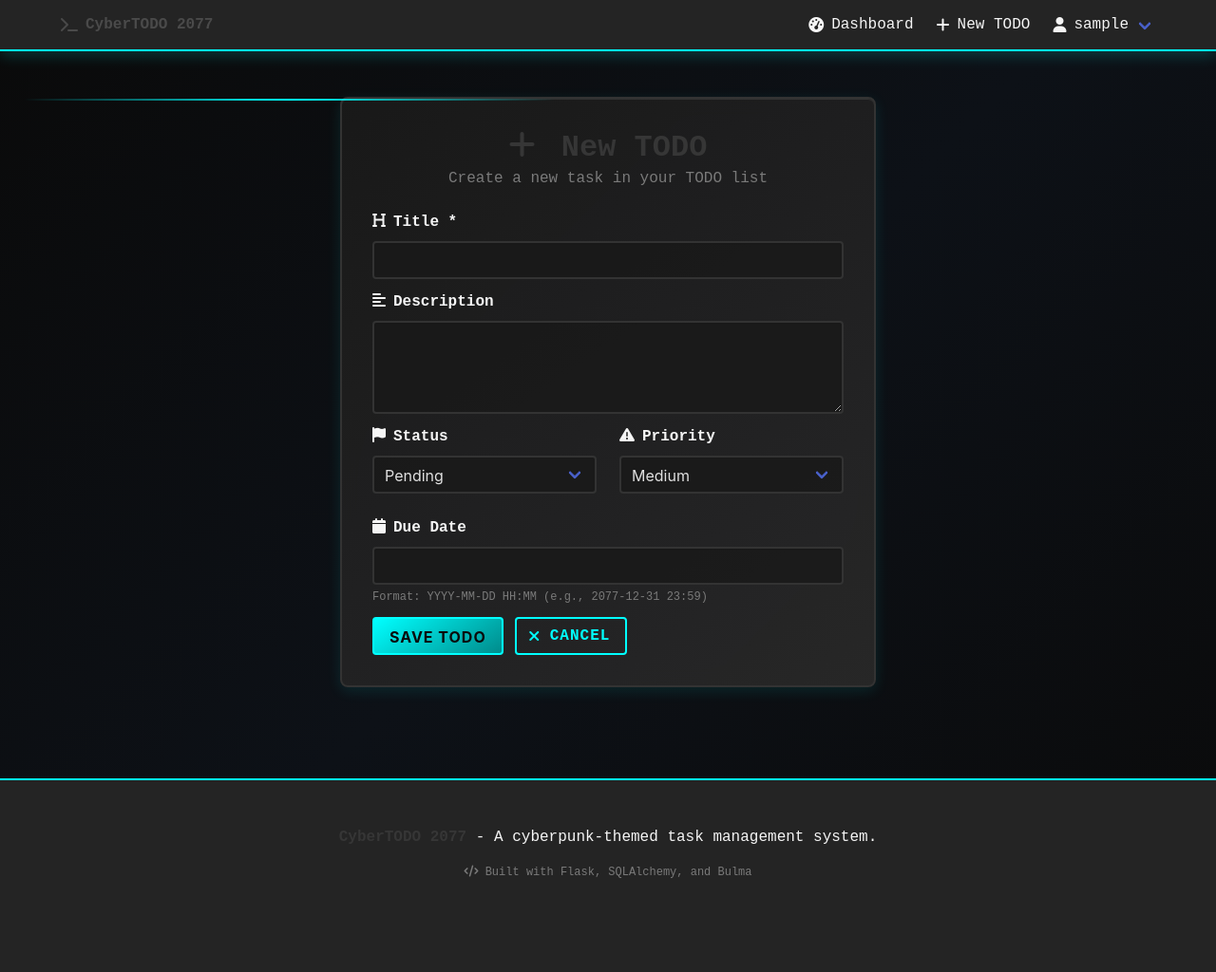
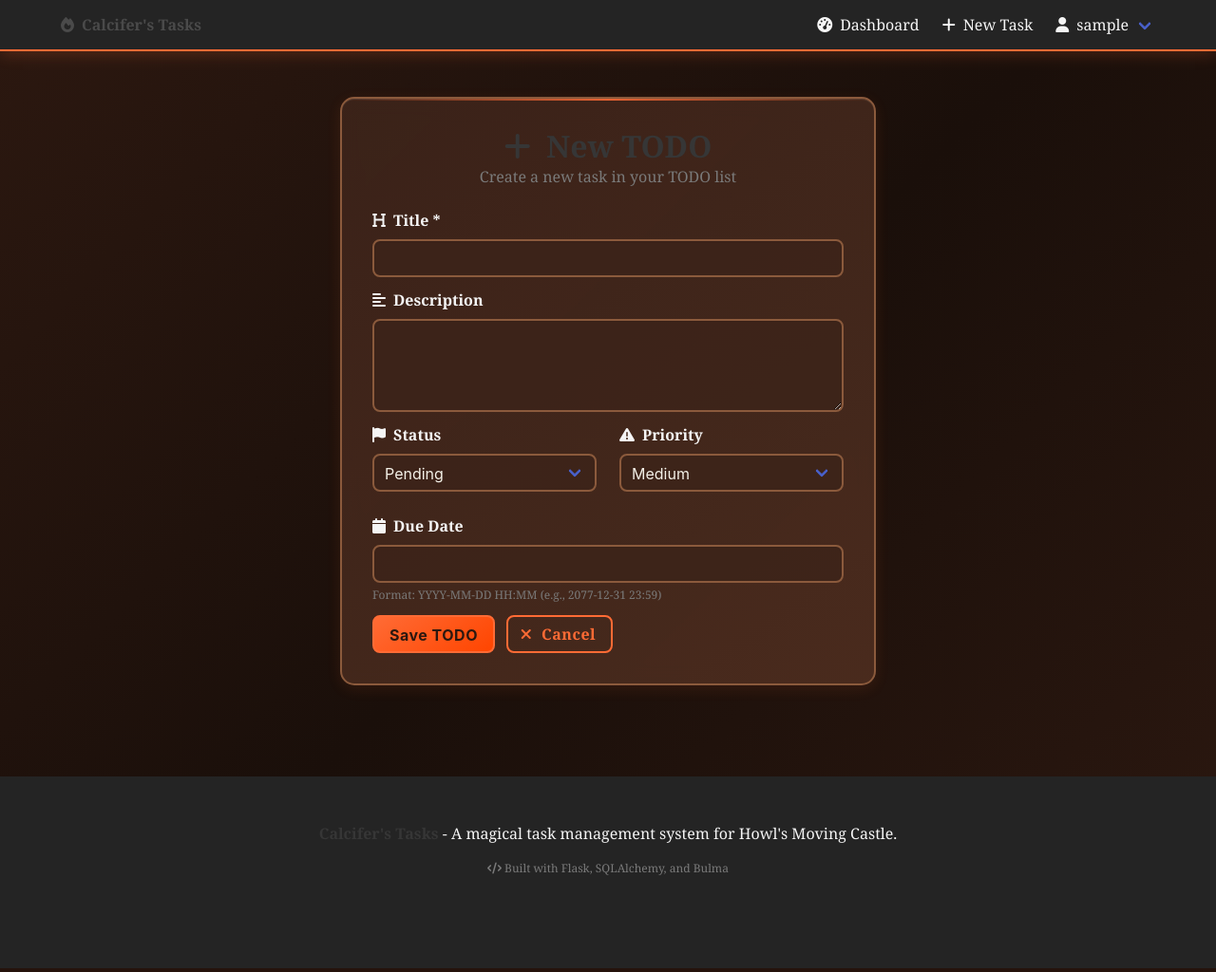
Before and after one commit to jschroeder-mips/testing_copilot_agent, a Flask app: page /todo/new in a window 1280 px wide. Shown: the whole page at 95% size. Run offline with Flask 3, Linux system fonts and the light colour scheme; the visitor is signed in with stand-in values (Sample User, id 1); some libraries are stand-ins or nearby versions.

Commit message:
Transform theme to Studio Ghibli: CSS colors, branding, and index page
Co-authored-by: jschroeder-mips <224162066+jschroeder-mips@users.noreply.github.com>

```diff
--- a/app/static/css/cyberpunk.css
+++ b/app/static/css/ghibli.css
@@ -1,35 +1,51 @@
-/* CyberTODO 2077 - Cyberpunk Theme CSS */
+/* Calcifer's Tasks - Studio Ghibli Theme CSS */
 
 :root {
-    --cyber-primary: #00ffff;
-    --cyber-secondary: #ff00ff;
-    --cyber-accent: #ffff00;
-    --cyber-dark: #0a0a0a;
-    --cyber-dark-alt: #1a1a1a;
-    --cyber-dark-ter: #2a2a2a;
-    --cyber-text: #e0e0e0;
-    --cyber-text-dim: #a0a0a0;
-    --cyber-border: #333333;
-    --cyber-glow: 0 0 10px;
+    --ghibli-primary: #ff6b35;
+    --ghibli-secondary: #f7931e;
+    --ghibli-accent: #ffd23f;
+    --ghibli-fire: #ff4500;
+    --ghibli-warm: #2c1810;
+    --ghibli-warm-alt: #3d241a;
+    --ghibli-warm-ter: #4e2e1f;
+    --ghibli-text: #f4f1e8;
+    --ghibli-text-dim: #d4c5a9;
+    --ghibli-border: #8b5a3c;
+    --ghibli-glow: 0 0 15px;
+    --ghibli-nature: #7d8471;
+    --ghibli-earth: #8b5a3c;
 }
 
 /* Global Styles */
 body {
-    background: linear-gradient(135deg, var(--cyber-dark) 0%, #0d1117 50%, var(--cyber-dark) 100%);
-    font-family: 'Courier New', monospace;
-    color: var(--cyber-text);
+    background: linear-gradient(135deg, var(--ghibli-warm) 0%, #1a0f0a 50%, var(--ghibli-warm) 100%);
+    font-family: 'Georgia', 'Times New Roman', serif;
+    color: var(--ghibli-text);
     min-height: 100vh;
 }
 
-/* Cyberpunk Panel */
-.cyber-panel {
-    background: linear-gradient(145deg, rgba(26, 26, 26, 0.9), rgba(42, 42, 42, 0.9));
-    border: 2px solid var(--cyber-border);
-    border-radius: 8px;
+/* Ghibli Panel */
+.ghibli-panel {
+    background: linear-gradient(145deg, rgba(61, 36, 26, 0.9), rgba(78, 46, 31, 0.9));
+    border: 2px solid var(--ghibli-border);
+    border-radius: 15px;
     padding: 2rem;
     box-shadow:
-        0 4px 15px rgba(0, 255, 255, 0.1),
-        inset 0 1px 0 rgba(255, 255, 255, 0.1);
+        0 4px 15px rgba(255, 107, 53, 0.1),
+        inset 0 1px 0 rgba(244, 241, 232, 0.1);
+    position: relative;
+    backdrop-filter: blur(10px);
+}
+
+/* Panel classes for backwards compatibility */
+.cyber-panel {
+    background: linear-gradient(145deg, rgba(61, 36, 26, 0.9), rgba(78, 46, 31, 0.9));
+    border: 2px solid var(--ghibli-border);
+    border-radius: 15px;
+    padding: 2rem;
+    box-shadow:
+        0 4px 15px rgba(255, 107, 53, 0.1),
+        inset 0 1px 0 rgba(244, 241, 232, 0.1);
     position: relative;
     backdrop-filter: blur(10px);
 }
@@ -41,122 +57,150 @@ body {
     left: 0;
     right: 0;
     height: 2px;
-    background: linear-gradient(90deg, transparent, var(--cyber-primary), transparent);
-    animation: cyber-scan 3s linear infinite;
+    background: linear-gradient(90deg, transparent, var(--ghibli-primary), transparent);
+    animation: fire-glow 4s ease-in-out infinite;
 }
 
-@keyframes cyber-scan {
-    0% { transform: translateX(-100%); }
-    100% { transform: translateX(100%); }
+@keyframes fire-glow {
+    0%, 100% { opacity: 0.3; }
+    50% { opacity: 1; }
 }
 
 /* Buttons */
+.ghibli-button-primary,
 .cyber-button-primary,
+.button.ghibli-button-primary,
 .button.cyber-button-primary {
-    background: linear-gradient(145deg, var(--cyber-primary), #008b8b);
-    border: 2px solid var(--cyber-primary);
-    color: var(--cyber-dark);
+    background: linear-gradient(145deg, var(--ghibli-primary), var(--ghibli-fire));
+    border: 2px solid var(--ghibli-primary);
+    color: var(--ghibli-warm);
     font-weight: bold;
-    text-transform: uppercase;
-    letter-spacing: 1px;
+    letter-spacing: 0.5px;
     transition: all 0.3s ease;
     position: relative;
     overflow: hidden;
+    border-radius: 8px;
 }
 
+.ghibli-button-primary:hover,
 .cyber-button-primary:hover,
+.button.ghibli-button-primary:hover,
 .button.cyber-button-primary:hover {
-    background: var(--cyber-primary);
-    box-shadow: var(--cyber-glow) var(--cyber-primary);
+    background: var(--ghibli-secondary);
+    box-shadow: var(--ghibli-glow) var(--ghibli-primary);
     transform: translateY(-2px);
 }
 
+.ghibli-button-secondary,
 .cyber-button-secondary,
+.button.ghibli-button-secondary,
 .button.cyber-button-secondary {
     background: transparent;
-    border: 2px solid var(--cyber-primary);
-    color: var(--cyber-primary);
+    border: 2px solid var(--ghibli-primary);
+    color: var(--ghibli-primary);
     font-weight: bold;
-    text-transform: uppercase;
-    letter-spacing: 1px;
+    letter-spacing: 0.5px;
     transition: all 0.3s ease;
+    border-radius: 8px;
 }
 
+.ghibli-button-secondary:hover,
 .cyber-button-secondary:hover,
+.button.ghibli-button-secondary:hover,
 .button.cyber-button-secondary:hover {
-    background: var(--cyber-primary);
-    color: var(--cyber-dark);
-    box-shadow: var(--cyber-glow) var(--cyber-primary);
+    background: var(--ghibli-primary);
+    color: var(--ghibli-warm);
+    box-shadow: var(--ghibli-glow) var(--ghibli-primary);
 }
 
 /* Form Elements */
+.ghibli-input,
 .cyber-input,
+.input.ghibli-input,
 .input.cyber-input,
+.textarea.ghibli-input,
 .textarea.cyber-input {
-    background: rgba(26, 26, 26, 0.8);
-    border: 2px solid var(--cyber-border);
-    color: var(--cyber-text);
+    background: rgba(61, 36, 26, 0.8);
+    border: 2px solid var(--ghibli-border);
+    color: var(--ghibli-text);
     transition: all 0.3s ease;
+    border-radius: 8px;
 }
 
+.ghibli-input:focus,
 .cyber-input:focus,
+.input.ghibli-input:focus,
 .input.cyber-input:focus,
+.textarea.ghibli-input:focus,
 .textarea.cyber-input:focus {
-    border-color: var(--cyber-primary);
-    box-shadow: var(--cyber-glow) var(--cyber-primary);
+    border-color: var(--ghibli-primary);
+    box-shadow: var(--ghibli-glow) var(--ghibli-primary);
 }
 
+.ghibli-select select,
 .cyber-select select,
+.select.ghibli-select select,
 .select.cyber-select select {
-    background: rgba(26, 26, 26, 0.8);
-    border: 2px solid var(--cyber-border);
-    color: var(--cyber-text);
+    background: rgba(61, 36, 26, 0.8);
+    border: 2px solid var(--ghibli-border);
+    color: var(--ghibli-text);
     transition: all 0.3s ease;
+    border-radius: 8px;
 }
 
+.ghibli-select select:focus,
 .cyber-select select:focus,
+.select.ghibli-select select:focus,
 .select.cyber-select select:focus {
-    border-color: var(--cyber-primary);
-    box-shadow: var(--cyber-glow) var(--cyber-primary);
+    border-color: var(--ghibli-primary);
+    box-shadow: var(--ghibli-glow) var(--ghibli-primary);
 }
 
 /* Navigation */
 .navbar {
-    border-bottom: 2px solid var(--cyber-primary);
-    box-shadow: 0 4px 15px rgba(0, 255, 255, 0.2);
+    border-bottom: 2px solid var(--ghibli-primary);
+    box-shadow: 0 4px 15px rgba(255, 107, 53, 0.2);
 }
 
 .navbar-item:hover {
-    background-color: rgba(0, 255, 255, 0.1);
-    color: var(--cyber-primary);
+    background-color: rgba(255, 107, 53, 0.1);
+    color: var(--ghibli-primary);
 }
 
 .navbar-dropdown {
-    border: 2px solid var(--cyber-primary);
-    box-shadow: var(--cyber-glow) var(--cyber-primary);
+    border: 2px solid var(--ghibli-primary);
+    box-shadow: var(--ghibli-glow) var(--ghibli-primary);
 }
 
 /* Notifications */
+.ghibli-notification,
 .cyber-notification {
-    border-left: 4px solid var(--cyber-primary);
-    background: rgba(26, 26, 26, 0.9);
+    border-left: 4px solid var(--ghibli-primary);
+    background: rgba(61, 36, 26, 0.9);
     backdrop-filter: blur(10px);
+    border-radius: 8px;
 }
 
 /* Tags */
+.ghibli-tag-pending,
 .cyber-tag-pending {
-    background: linear-gradient(145deg, #ffeb3b, #fbc02d);
-    color: var(--cyber-dark);
+    background: linear-gradient(145deg, var(--ghibli-accent), #f4a261);
+    color: var(--ghibli-warm);
+    border-radius: 12px;
 }
 
+.ghibli-tag-in_progress,
 .cyber-tag-in_progress {
-    background: linear-gradient(145deg, #2196f3, #1976d2);
+    background: linear-gradient(145deg, var(--ghibli-secondary), #e76f51);
     color: white;
+    border-radius: 12px;
 }
 
+.ghibli-tag-completed,
 .cyber-tag-completed {
-    background: linear-gradient(145deg, #4caf50, #388e3c);
+    background: linear-gradient(145deg, var(--ghibli-nature), #95a472);
     color: white;
+    border-radius: 12px;
 }
 
 /* TODO Items */
--- a/app/templates/base.html
+++ b/app/templates/base.html
@@ -3,14 +3,14 @@
 <head>
     <meta charset="UTF-8">
     <meta name="viewport" content="width=device-width, initial-scale=1.0">
-    <title>{% block title %}CyberTODO - 2077{% endblock %}</title>
+    <title>{% block title %}Calcifer's Tasks - Moving Castle{% endblock %}</title>
 
     <!-- Bulma CSS -->
     <link rel="stylesheet" href="https://cdn.jsdelivr.net/npm/bulma@0.9.4/css/bulma.min.css">
     <!-- FontAwesome -->
     <link rel="stylesheet" href="https://cdnjs.cloudflare.com/ajax/libs/font-awesome/6.4.0/css/all.min.css">
-    <!-- Custom Cyberpunk CSS -->
-    <link rel="stylesheet" href="{{ url_for('static', filename='css/cyberpunk.css') }}">
+    <!-- Custom Ghibli CSS -->
+    <link rel="stylesheet" href="{{ url_for('static', filename='css/ghibli.css') }}">
 
     {% block head %}{% endblock %}
 </head>
@@ -20,8 +20,8 @@
         <div class="container">
             <div class="navbar-brand">
                 <a class="navbar-item has-text-cyan" href="{{ url_for('main.index') }}">
-                    <i class="fas fa-terminal mr-2"></i>
-                    <strong>CyberTODO 2077</strong>
+                    <i class="fas fa-fire mr-2"></i>
+                    <strong>Calcifer's Tasks</strong>
                 </a>
                 <a role="button" class="navbar-burger has-text-cyan" id="navbar-burger">
                     <span></span>
@@ -37,7 +37,7 @@
                             <i class="fas fa-tachometer-alt mr-2"></i>Dashboard
                         </a>
                         <a class="navbar-item has-text-light" href="{{ url_for('main.new_todo') }}">
-                            <i class="fas fa-plus mr-2"></i>New TODO
+                            <i class="fas fa-plus mr-2"></i>New Task
                         </a>
                         <div class="navbar-item has-dropdown is-hoverable">
                             <a class="navbar-link has-text-light">
@@ -91,8 +91,8 @@
     <footer class="footer has-background-black-ter has-text-light mt-6">
         <div class="content has-text-centered">
             <p>
-                <strong class="has-text-cyan">CyberTODO 2077</strong>
-                - A cyberpunk-themed task management system.
+                <strong class="has-text-cyan">Calcifer's Tasks</strong>
+                - A magical task management system for Howl's Moving Castle.
             </p>
             <p class="is-size-7 has-text-grey">
                 <i class="fas fa-code"></i> Built with Flask, SQLAlchemy, and Bulma
```
Also changed, not shown: app/templates/index.html (+14 -14 lines).
